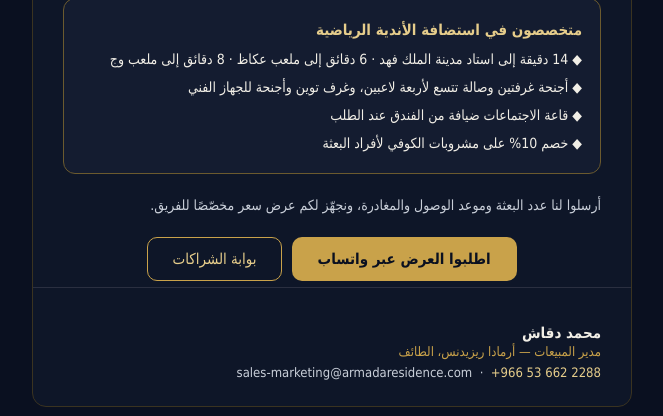
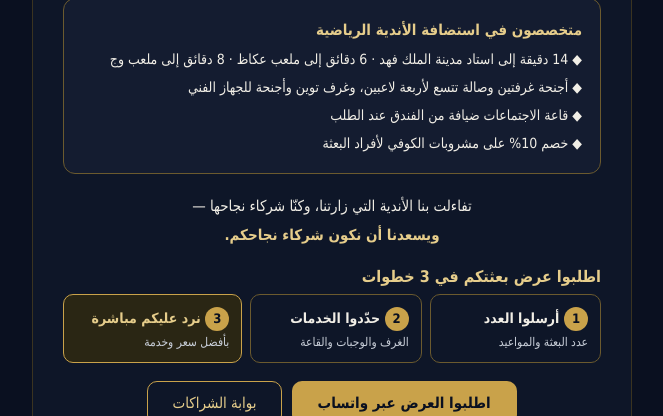
Before and after one commit to ArmadaResidence/armada-email-signature, a plain HTML site: page email/okhdood/index.html in a window 1280 px wide. Shown: the part 884-1300 px from the top of the page, without its empty margins (308-971 px from the left). Drawn offline with Linux system fonts and the light colour scheme.

Commit message:
Okhdood email: success-partners hook and 3 steps
Co-Authored-By: Claude Opus 5.5 <noreply@anthropic.com>
Claude-Session: https://claude.ai/code/session_01KG7U2zUHCZeRYDDQPMPqsF

```diff
--- a/email/okhdood/index.html
+++ b/email/okhdood/index.html
@@ -20,7 +20,7 @@ body{margin:0;padding:0;background:#0A1020}
 <p style="margin:6px 0 0 0;font-size:14px;line-height:1.9;color:#C9CFD9;">تحية طيبة، وكل التوفيق لفريقكم في مواجهة <b style="color:#E6CD8B;">نادي هجر</b> بالطائف يوم <b style="color:#E6CD8B;">الاثنين 30 نوفمبر 2026</b>. يسعدنا في أرمادا ريزيدنس أن نكون بيت بعثتكم في الطائف.</p>
 </td></tr>
 <tr><td style="padding:16px 30px 0 30px;" class="px">
-<a href="https://wa.me/966536622288" target="_blank" style="text-decoration:none;"><img src="https://armadaresidence.github.io/armada-email-signature/email/okhdood/card.jpg?v=2" width="540" alt="أرمادا ريزيدنس × نادي الأخدود — مباراتكم في الطائف، وإقامة الفريق جاهزة عندنا" style="display:block;width:100%;max-width:540px;height:auto;border:0;border-radius:12px;"></a>
+<a href="https://wa.me/966536622288" target="_blank" style="text-decoration:none;"><img src="https://armadaresidence.github.io/armada-email-signature/email/okhdood/card.jpg?v=3" width="540" alt="أرمادا ريزيدنس × نادي الأخدود — مباراتكم في الطائف، وإقامة الفريق جاهزة عندنا" style="display:block;width:100%;max-width:540px;height:auto;border:0;border-radius:12px;"></a>
 </td></tr>
 <tr><td class="px" dir="rtl" style="padding:20px 30px 0 30px;font-family:'IBM Plex Sans Arabic',Tahoma,Arial,sans-serif;text-align:right;">
 <table role="presentation" width="100%" cellpadding="0" cellspacing="0" border="0" style="background:#141C30;border:1px solid #6B5A2E;border-radius:12px;">
@@ -31,7 +31,13 @@ body{margin:0;padding:0;background:#0A1020}
 ◆ قاعة الاجتماعات ضيافة من الفندق عند الطلب<br>
 ◆ خصم 10% على مشروبات الكوفي لأفراد البعثة
 </td></tr></table>
-<p style="margin:18px 0 0 0;font-size:14px;line-height:1.9;color:#C9CFD9;">أرسلوا لنا عدد البعثة وموعد الوصول والمغادرة، ونجهّز لكم عرض سعر مخصّصًا للفريق.</p>
+<p style="margin:18px 0 0 0;font-size:15px;line-height:1.9;color:#F1EEE6;text-align:center;">تفاءلت بنا الأندية التي زارتنا، وكنّا شركاء نجاحها —<br><b style="color:#E6CD8B;">ويسعدنا أن نكون شركاء نجاحكم.</b></p>
+<p style="margin:18px 0 8px 0;font-size:16px;font-weight:bold;color:#E6CD8B;">اطلبوا عرض بعثتكم في 3 خطوات</p>
+<table role="presentation" width="100%" cellpadding="0" cellspacing="0" border="0"><tr>
+<td class="bc" width="33%" valign="top" style="padding:0 0 0 8px;"><table role="presentation" width="100%" cellpadding="0" cellspacing="0" border="0" style="border:1px solid #6B5A2E;border-radius:10px;"><tr><td dir="rtl" style="padding:12px;font-family:Tahoma,Arial,sans-serif;text-align:right;"><span style="display:inline-block;width:24px;height:24px;line-height:24px;border-radius:12px;background:#C9A24A;color:#0A1020;text-align:center;font-weight:bold;font-size:13px;">1</span> <b style="color:#F1EEE6;font-size:14px;">أرسلوا العدد</b><br><span style="color:#C9CFD9;font-size:12px;">عدد البعثة والمواعيد</span></td></tr></table></td>
+<td class="bc" width="33%" valign="top" style="padding:0 0 0 8px;"><table role="presentation" width="100%" cellpadding="0" cellspacing="0" border="0" style="border:1px solid #6B5A2E;border-radius:10px;"><tr><td dir="rtl" style="padding:12px;font-family:Tahoma,Arial,sans-serif;text-align:right;"><span style="display:inline-block;width:24px;height:24px;line-height:24px;border-radius:12px;background:#C9A24A;color:#0A1020;text-align:center;font-weight:bold;font-size:13px;">2</span> <b style="color:#F1EEE6;font-size:14px;">حدّدوا الخدمات</b><br><span style="color:#C9CFD9;font-size:12px;">الغرف والوجبات والقاعة</span></td></tr></table></td>
+<td class="bc" width="33%" valign="top" style="padding:0;"><table role="presentation" width="100%" cellpadding="0" cellspacing="0" border="0" style="border:1px solid #C9A24A;border-radius:10px;background:#2A2614;"><tr><td dir="rtl" style="padding:12px;font-family:Tahoma,Arial,sans-serif;text-align:right;"><span style="display:inline-block;width:24px;height:24px;line-height:24px;border-radius:12px;background:#C9A24A;color:#0A1020;text-align:center;font-weight:bold;font-size:13px;">3</span> <b style="color:#E6CD8B;font-size:14px;">نرد عليكم مباشرة</b><br><span style="color:#C9CFD9;font-size:12px;">بأفضل سعر وخدمة</span></td></tr></table></td>
+</tr></table>
 </td></tr>
 <tr><td class="px" align="center" style="padding:18px 30px 6px 30px;">
 <table role="presentation" cellpadding="0" cellspacing="0" border="0"><tr>
```
Also changed, not shown: email/okhdood/card.jpg.
